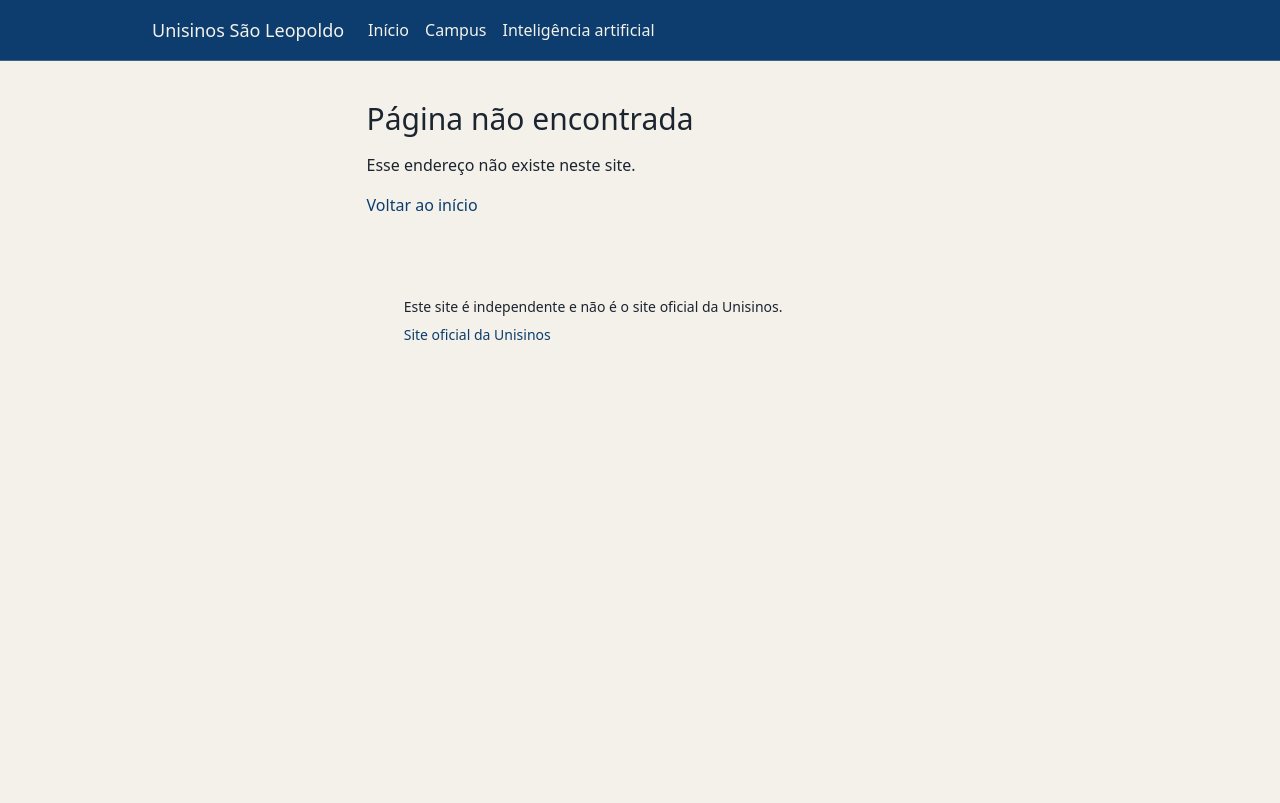
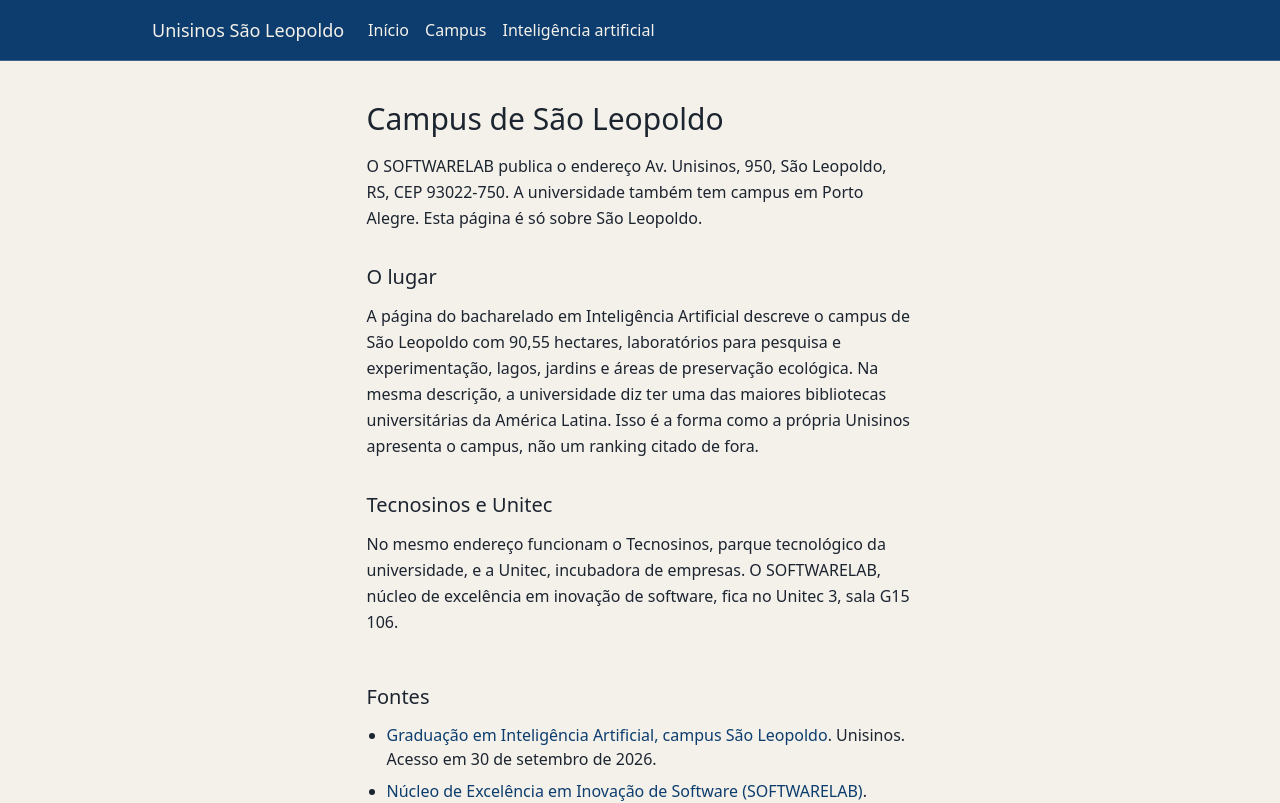
Before and after one commit to GustavoWinter/unisinos-ia, a Next.js app: page /campus in a window 1280 px wide. Before the commit this address had no page. Shown: the top 803 px of the page. Built offline with nearby package versions, Linux system fonts and the light colour scheme.

Commit message:
Describe the São Leopoldo campus with attributed facts.
Area, library, and the technology park stay tied to the university's own pages.

```diff
--- /dev/null
+++ b/src/app/campus/page.tsx
@@ -0,0 +1,12 @@
+import type { Metadata } from "next";
+import { Article } from "@/components/Article";
+import { campus } from "@/content/campus";
+
+export const metadata: Metadata = {
+  title: campus.title,
+  description: campus.description,
+};
+
+export default function CampusPage() {
+  return <Article page={campus} />;
+}
--- /dev/null
+++ b/src/content/campus.ts
@@ -0,0 +1,40 @@
+import type { PageContent } from "@/content/types";
+
+const accessed = "Acesso em 30 de setembro de 2026.";
+
+export const campus: PageContent = {
+  title: "Campus de São Leopoldo",
+  description:
+    "O campus da Unisinos em São Leopoldo: endereço, área, biblioteca, Tecnosinos e Unitec.",
+  lede: "O SOFTWARELAB publica o endereço Av. Unisinos, 950, São Leopoldo, RS, CEP 93022-750. A universidade também tem campus em Porto Alegre. Esta página é só sobre São Leopoldo.",
+  sections: [
+    {
+      id: "lugar",
+      heading: "O lugar",
+      paragraphs: [
+        "A página do bacharelado em Inteligência Artificial descreve o campus de São Leopoldo com 90,55 hectares, laboratórios para pesquisa e experimentação, lagos, jardins e áreas de preservação ecológica. Na mesma descrição, a universidade diz ter uma das maiores bibliotecas universitárias da América Latina. Isso é a forma como a própria Unisinos apresenta o campus, não um ranking citado de fora.",
+      ],
+    },
+    {
+      id: "tecnosinos",
+      heading: "Tecnosinos e Unitec",
+      paragraphs: [
+        "No mesmo endereço funcionam o Tecnosinos, parque tecnológico da universidade, e a Unitec, incubadora de empresas. O SOFTWARELAB, núcleo de excelência em inovação de software, fica no Unitec 3, sala G15 106.",
+      ],
+    },
+  ],
+  sources: [
+    {
+      title: "Graduação em Inteligência Artificial, campus São Leopoldo",
+      publisher: "Unisinos",
+      url: "https://www.unisinos.br/graduacao/inteligencia-artificial/sao-leopoldo",
+      note: accessed,
+    },
+    {
+      title: "Núcleo de Excelência em Inovação de Software (SOFTWARELAB)",
+      publisher: "Unisinos",
+      url: "https://www.unisinos.br/portal-de-inovacao/nucleos-de-excelencia/inovacao-de-software",
+      note: accessed,
+    },
+  ],
+};
```
Also changed, not shown: 1 other file (tests, documents, lock files or other folders).
